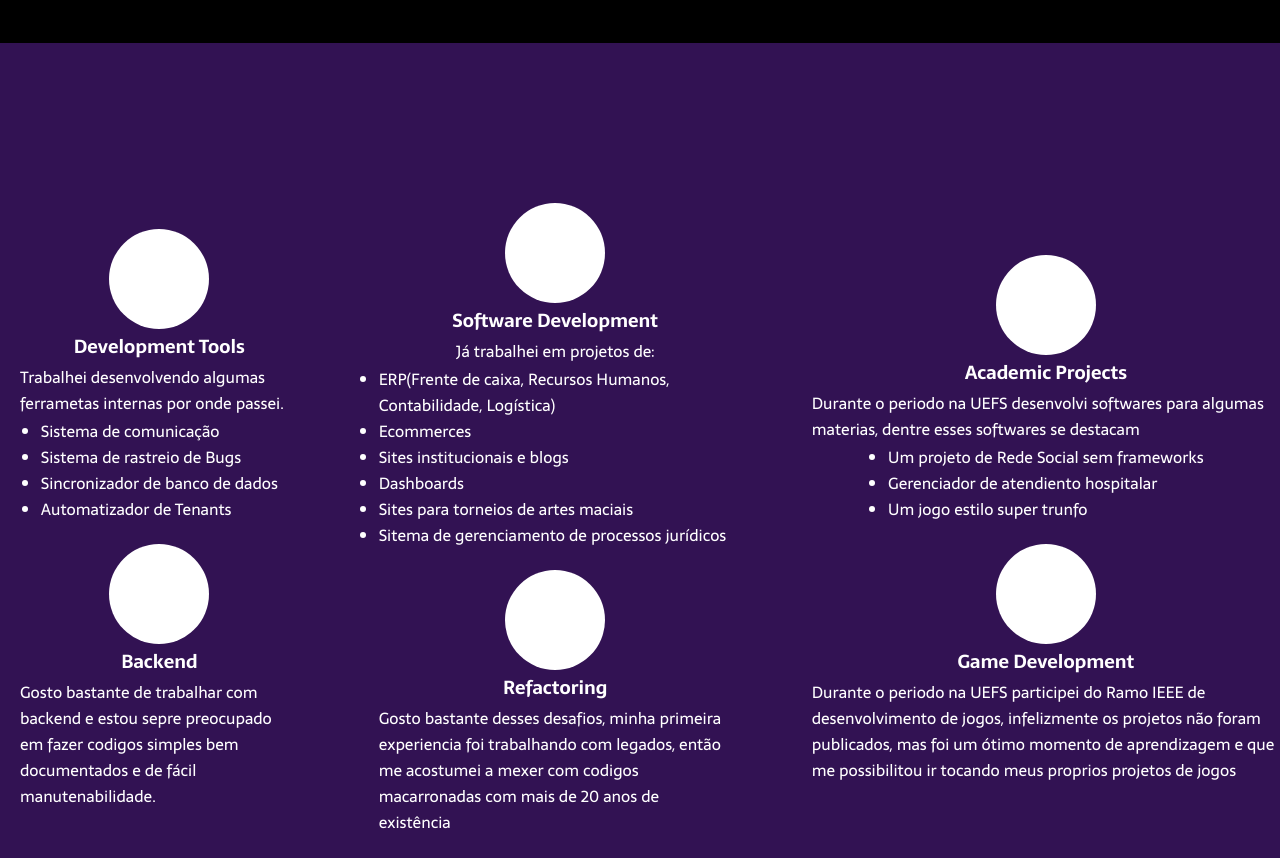
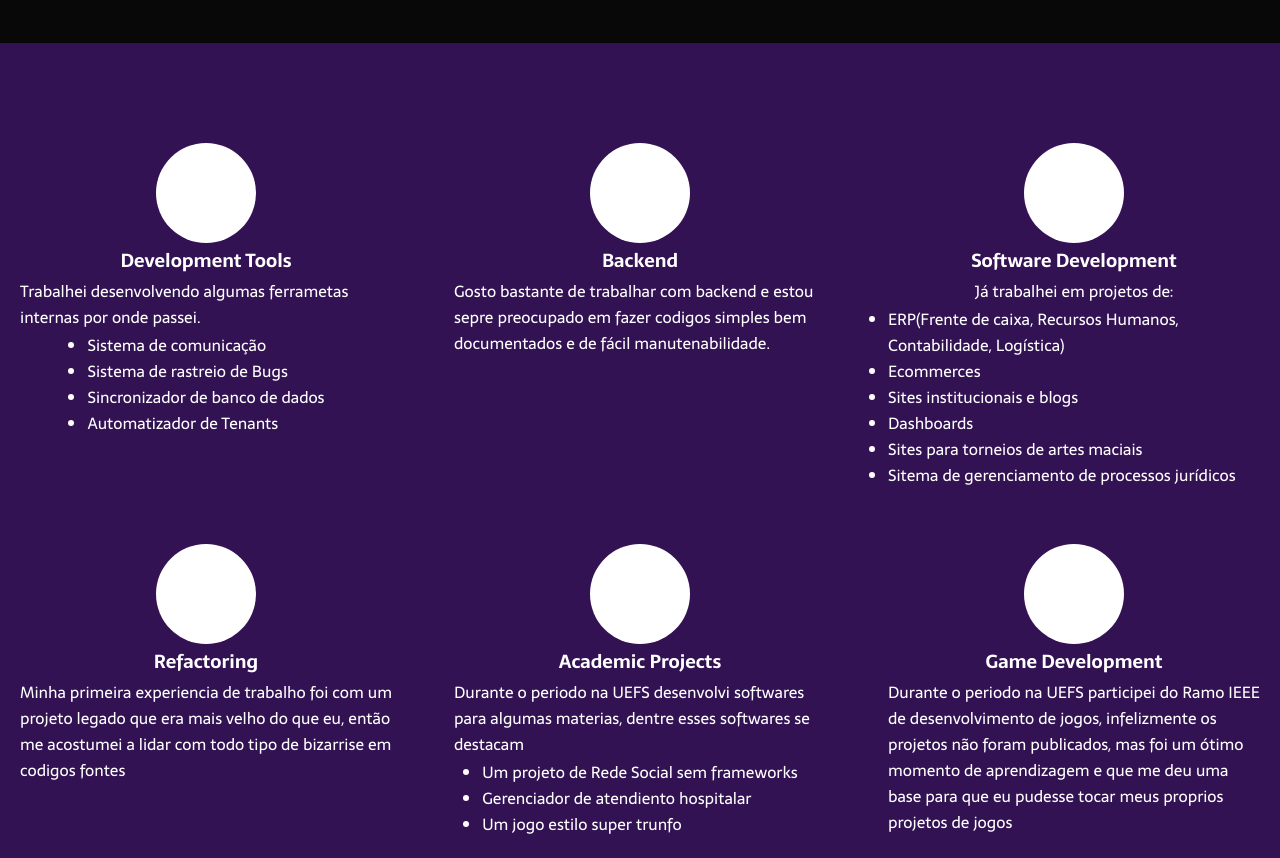
Before and after one commit to wlribeiro/wlribeiro.github.io, a plain HTML site: page index.html in a window 1280 px wide. Shown: the part 1400-2258 px from the top of the page. Drawn offline with Linux system fonts and the light colour scheme.

Commit message:
fix grid

```diff
--- a/css/style.css
+++ b/css/style.css
@@ -73,7 +73,7 @@ body{
     align-items: center;
     height: auto;
     color: white;
-    background-color: black;
+    background-color: #080808;
 }
 
 .content-secondary-title{
@@ -116,20 +116,17 @@ body{
 }
 
 .content-terciary {
-    margin-top: 20vh;
-    display: flex;
-    flex-direction: column;
-    align-items: center;
-    height: 100vh;
+    margin-top: 10vh;
+    margin-bottom: 10vh;
     color: white;
 }
 
 .content-terciary-skills{
-    display: flex;
-    flex-direction: row;
-    align-items: center;
-    gap: 10vh;
-    margin-left: 20px;
+    display: grid;
+    grid-column: span;
+    grid-template-columns: 30% 30% 30%;
+    grid-gap: 5%;
+    padding: 20px;
 }
 .content-terciary-skills-item{
     display: flex;
--- a/index.html
+++ b/index.html
@@ -1,5 +1,6 @@
 <!DOCTYPE html>
 <html lang="pt-BR">
+
 <head>
     <meta charset="UTF-8">
     <meta http-equiv="X-UA-Compatible" content="IE=edge">
@@ -9,6 +10,7 @@
     <link rel="shortcut icon" href="image/w-logo.png" />
     <link rel="stylesheet" href="css/style.css">
 </head>
+
 <body>
     <main class="content">
         <div class="content-primary primary">
@@ -18,12 +20,16 @@
             </h1>
             <h2 class="content-primary-writed-subtitle">Software Engineer | Game Engineer</h2>
             <div class="content-primary-logo">
-                <a href="https://www.linkedin.com/in/williamlimaribeiro/" target="_blank"><img class="content-primary-logo-item" src="image/logo-linkedin.png"></a>
-                <a href="https://github.com/wlribeiro" target="_blank"><img class="content-primary-logo-item" src="image/logo-github.png"></a>
+                <a href="https://www.linkedin.com/in/williamlimaribeiro/" target="_blank"><img
+                        class="content-primary-logo-item" src="image/logo-linkedin.png"></a>
+                <a href="https://github.com/wlribeiro" target="_blank"><img class="content-primary-logo-item"
+                        src="image/logo-github.png"></a>
             </div>
             <a href="#content-2">
                 <svg class="content-primary-scroll" viewBox="0 0 24 24" fill="none" xmlns="http://www.w3.org/2000/svg">
-                    <path d="M12 5L12.5303 4.46967C12.2374 4.17678 11.7626 4.17678 11.4697 4.46967L12 5ZM12 13L11.4697 13.5303C11.7626 13.8232 12.2374 13.8232 12.5303 13.5303L12 13ZM9.46967 6.46967C9.17678 6.76256 9.17678 7.23744 9.46967 7.53033C9.76256 7.82322 10.2374 7.82322 10.5303 7.53033L9.46967 6.46967ZM13.4697 7.53033C13.7626 7.82322 14.2374 7.82322 14.5303 7.53033C14.8232 7.23744 14.8232 6.76256 14.5303 6.46967L13.4697 7.53033ZM10.5303 10.4697C10.2374 10.1768 9.76256 10.1768 9.46967 10.4697C9.17678 10.7626 9.17678 11.2374 9.46967 11.5303L10.5303 10.4697ZM14.5303 11.5303C14.8232 11.2374 14.8232 10.7626 14.5303 10.4697C14.2374 10.1768 13.7626 10.1768 13.4697 10.4697L14.5303 11.5303ZM3.25 10V14H4.75V10H3.25ZM20.75 14V10H19.25V14H20.75ZM11.25 5V13H12.75V5H11.25ZM11.4697 4.46967L9.46967 6.46967L10.5303 7.53033L12.5303 5.53033L11.4697 4.46967ZM11.4697 5.53033L13.4697 7.53033L14.5303 6.46967L12.5303 4.46967L11.4697 5.53033ZM12.5303 12.4697L10.5303 10.4697L9.46967 11.5303L11.4697 13.5303L12.5303 12.4697ZM12.5303 13.5303L14.5303 11.5303L13.4697 10.4697L11.4697 12.4697L12.5303 13.5303ZM20.75 10C20.75 5.16751 16.8325 1.25 12 1.25V2.75C16.0041 2.75 19.25 5.99594 19.25 10H20.75ZM12 22.75C16.8325 22.75 20.75 18.8325 20.75 14H19.25C19.25 18.0041 16.0041 21.25 12 21.25V22.75ZM3.25 14C3.25 18.8325 7.16751 22.75 12 22.75V21.25C7.99594 21.25 4.75 18.0041 4.75 14H3.25ZM4.75 10C4.75 5.99594 7.99594 2.75 12 2.75V1.25C7.16751 1.25 3.25 5.16751 3.25 10H4.75Z" fill="black"/>
+                    <path
+                        d="M12 5L12.5303 4.46967C12.2374 4.17678 11.7626 4.17678 11.4697 4.46967L12 5ZM12 13L11.4697 13.5303C11.7626 13.8232 12.2374 13.8232 12.5303 13.5303L12 13ZM9.46967 6.46967C9.17678 6.76256 9.17678 7.23744 9.46967 7.53033C9.76256 7.82322 10.2374 7.82322 10.5303 7.53033L9.46967 6.46967ZM13.4697 7.53033C13.7626 7.82322 14.2374 7.82322 14.5303 7.53033C14.8232 7.23744 14.8232 6.76256 14.5303 6.46967L13.4697 7.53033ZM10.5303 10.4697C10.2374 10.1768 9.76256 10.1768 9.46967 10.4697C9.17678 10.7626 9.17678 11.2374 9.46967 11.5303L10.5303 10.4697ZM14.5303 11.5303C14.8232 11.2374 14.8232 10.7626 14.5303 10.4697C14.2374 10.1768 13.7626 10.1768 13.4697 10.4697L14.5303 11.5303ZM3.25 10V14H4.75V10H3.25ZM20.75 14V10H19.25V14H20.75ZM11.25 5V13H12.75V5H11.25ZM11.4697 4.46967L9.46967 6.46967L10.5303 7.53033L12.5303 5.53033L11.4697 4.46967ZM11.4697 5.53033L13.4697 7.53033L14.5303 6.46967L12.5303 4.46967L11.4697 5.53033ZM12.5303 12.4697L10.5303 10.4697L9.46967 11.5303L11.4697 13.5303L12.5303 12.4697ZM12.5303 13.5303L14.5303 11.5303L13.4697 10.4697L11.4697 12.4697L12.5303 13.5303ZM20.75 10C20.75 5.16751 16.8325 1.25 12 1.25V2.75C16.0041 2.75 19.25 5.99594 19.25 10H20.75ZM12 22.75C16.8325 22.75 20.75 18.8325 20.75 14H19.25C19.25 18.0041 16.0041 21.25 12 21.25V22.75ZM3.25 14C3.25 18.8325 7.16751 22.75 12 22.75V21.25C7.99594 21.25 4.75 18.0041 4.75 14H3.25ZM4.75 10C4.75 5.99594 7.99594 2.75 12 2.75V1.25C7.16751 1.25 3.25 5.16751 3.25 10H4.75Z"
+                        fill="black" />
                 </svg>
             </a>
         </div>
@@ -69,8 +75,10 @@
                         É isso, te vejo depois 🖐
                     </p>
                     <div class="content-secondary-logo">
-                        <a href="https://www.linkedin.com/in/williamlimaribeiro/" target="_blank"><img class="content-secondary-logo-item" src="image/logo-linkedin.png"></a>
-                        <a href="https://github.com/wlribeiro" target="_blank"><img class="content-secondary-logo-item" src="image/logo-github.png"></a>
+                        <a href="https://www.linkedin.com/in/williamlimaribeiro/" target="_blank"><img
+                                class="content-secondary-logo-item" src="image/logo-linkedin.png"></a>
+                        <a href="https://github.com/wlribeiro" target="_blank"><img class="content-secondary-logo-item"
+                                src="image/logo-github.png"></a>
                     </div>
                 </div>
             </div>
@@ -78,7 +86,6 @@
 
         <div class="content-terciary">
             <div class="content-terciary-skills">
-                <div class="content-terciary-skills-items">
                 <div class="content-terciary-skills-item">
                     <!-- <img class="content-terciary-skills-image" src="" alt=""> -->
                     <div class="content-terciary-skills-image"></div>
@@ -103,12 +110,11 @@
                         Backend
                     </h3>
                     <p class="content-terciary-skills-text">
-                            Gosto bastante de trabalhar com backend e estou sepre preocupado em fazer codigos simples bem documentados e de fácil manutenabilidade.
+                        Gosto bastante de trabalhar com backend e estou sepre preocupado em fazer codigos simples bem
+                        documentados e de fácil manutenabilidade.
                     </p>
                 </div>
-                </div>
 
-                <div class="content-terciary-skills-items">
                 <div class="content-terciary-skills-item">
                     <!-- <img class="content-terciary-skills-image" src="" alt=""> -->
                     <div class="content-terciary-skills-image"></div>
@@ -135,13 +141,11 @@
                         Refactoring
                     </h3>
                     <p class="content-terciary-skills-text">
-                            Gosto bastante desses desafios, minha primeira experiencia foi trabalhando com legados, então me acostumei a mexer
-                            com codigos macarronadas com mais de 20 anos de existência
+                        Minha primeira experiencia de trabalho foi com um projeto legado que era mais velho do que eu, então me
+                        acostumei a lidar com todo tipo de bizarrise em codigos fontes
                     </p>
                 </div>
-                </div>
 
-                <div class="content-terciary-skills-items">
                 <div class="content-terciary-skills-item">
                     <!-- <img class="content-terciary-skills-image" src="" alt=""> -->
                     <div class="content-terciary-skills-image"></div>
@@ -149,7 +153,8 @@
                         Academic Projects
                     </h3>
                     <p class="content-terciary-skills-text">
-                            Durante o periodo na UEFS desenvolvi softwares para algumas materias, dentre esses softwares se destacam
+                        Durante o periodo na UEFS desenvolvi softwares para algumas materias, dentre esses softwares se
+                        destacam
                     <ul>
                         <li>Um projeto de Rede Social sem frameworks</li>
                         <li>Gerenciador de atendiento hospitalar</li>
@@ -165,11 +170,13 @@
                         Game Development
                     </h3>
                     <p class="content-terciary-skills-text">
-                            Durante o periodo na UEFS participei do Ramo IEEE de desenvolvimento de jogos, infelizmente os projetos não foram publicados,
-                            mas foi um ótimo momento de aprendizagem e que me possibilitou ir tocando meus proprios projetos de jogos
+                        Durante o periodo na UEFS participei do Ramo IEEE de desenvolvimento de jogos, infelizmente os
+                        projetos não foram publicados,
+                        mas foi um ótimo momento de aprendizagem e que me deu uma base para que eu pudesse tocar meus
+                        proprios projetos
+                        de
+                        jogos
                     </p>
-                    </div>
-
                 </div>
             </div>
         </div>
@@ -186,8 +193,10 @@
             If you like my work, don't forget to follow me on my socials. Hope we can work together on the future!
         </h4>
         <div class="footer-logo">
-            <a href="https://www.linkedin.com/in/williamlimaribeiro/" target="_blank"><img class="footer-logo-item" src="image/logo-linkedin.png"></a>
-            <a href="https://github.com/wlribeiro" target="_blank"><img class="footer-logo-item" src="image/logo-github.png"></a>
+            <a href="https://www.linkedin.com/in/williamlimaribeiro/" target="_blank"><img class="footer-logo-item"
+                    src="image/logo-linkedin.png"></a>
+            <a href="https://github.com/wlribeiro" target="_blank"><img class="footer-logo-item"
+                    src="image/logo-github.png"></a>
         </div>
         <!-- <img class="footer-img" src="image/w-logo.png"> -->
         <div class="copyright">
@@ -200,4 +209,5 @@
     </a>
 
 </body>
+
 </html>
```
Lines whose indentation alone changed are shown as unchanged.
